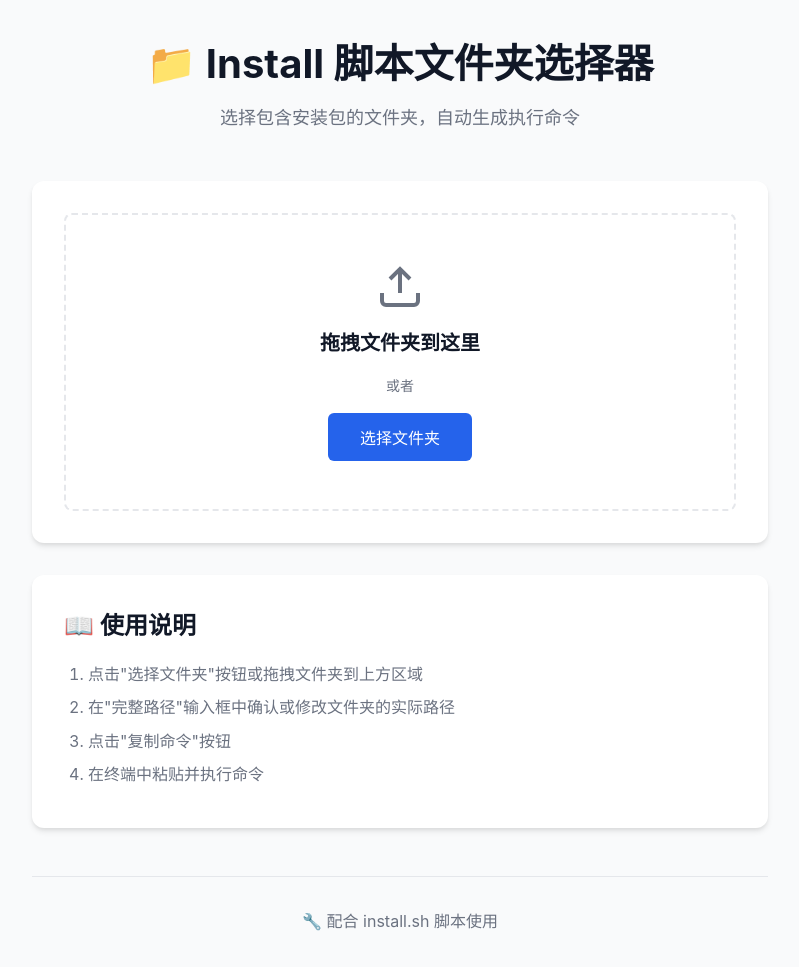
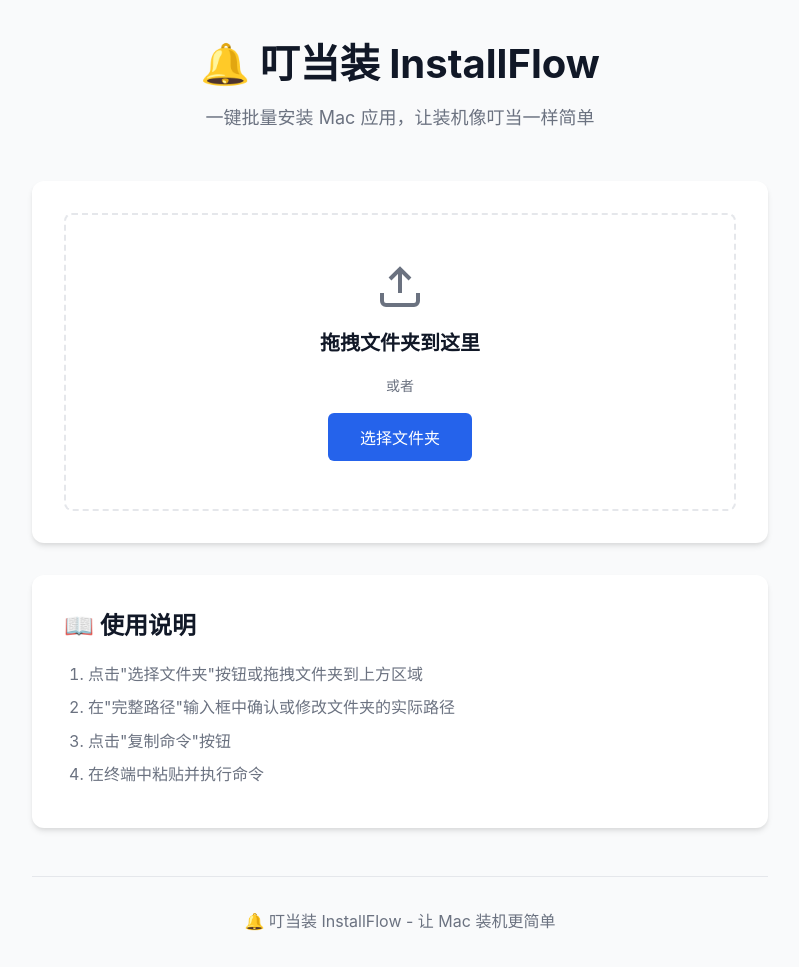
Before and after one commit to Ahua9527/installflow, a plain HTML site: page Frontend/index.html in a window 1280 px wide. Shown: the whole page, without its empty margins (240-1039 px from the left). Drawn offline with nearby package versions, Linux system fonts and the light colour scheme.

Commit message:
Update branding to 叮当装 InstallFlow
- Replace all references with new branding: 叮当装 (Chinese) / InstallFlow (English)
- Update welcome messages and UI text to reflect new brand identity
- Add comprehensive README.md with project introduction
- Update all documentation to use consistent branding
- Use bell emoji (🔔) as brand icon throughout the project

```diff
--- a/Frontend/index.html
+++ b/Frontend/index.html
@@ -3,15 +3,15 @@
 <head>
     <meta charset="UTF-8">
     <meta name="viewport" content="width=device-width, initial-scale=1.0">
-    <title>Install 文件夹选择器</title>
+    <title>叮当装 - InstallFlow</title>
     <link rel="stylesheet" href="assets/css/style.css">
     <script src="https://cdn.jsdelivr.net/npm/marked/marked.min.js"></script>
 </head>
 <body>
     <div class="container">
         <header>
-            <h1>📁 Install 脚本文件夹选择器</h1>
-            <p>选择包含安装包的文件夹，自动生成执行命令</p>
+            <h1>🔔 叮当装 InstallFlow</h1>
+            <p>一键批量安装 Mac 应用，让装机像叮当一样简单</p>
         </header>
 
         <main>
@@ -66,7 +66,7 @@
         </main>
 
         <footer>
-            <p>🔧 配合 install.sh 脚本使用</p>
+            <p>🔔 叮当装 InstallFlow - 让 Mac 装机更简单</p>
         </footer>
     </div>
 
```
Also changed, not shown: CLAUDE.md (+1 -1 lines), Frontend/README.md, README.md (added), 1 other file.
